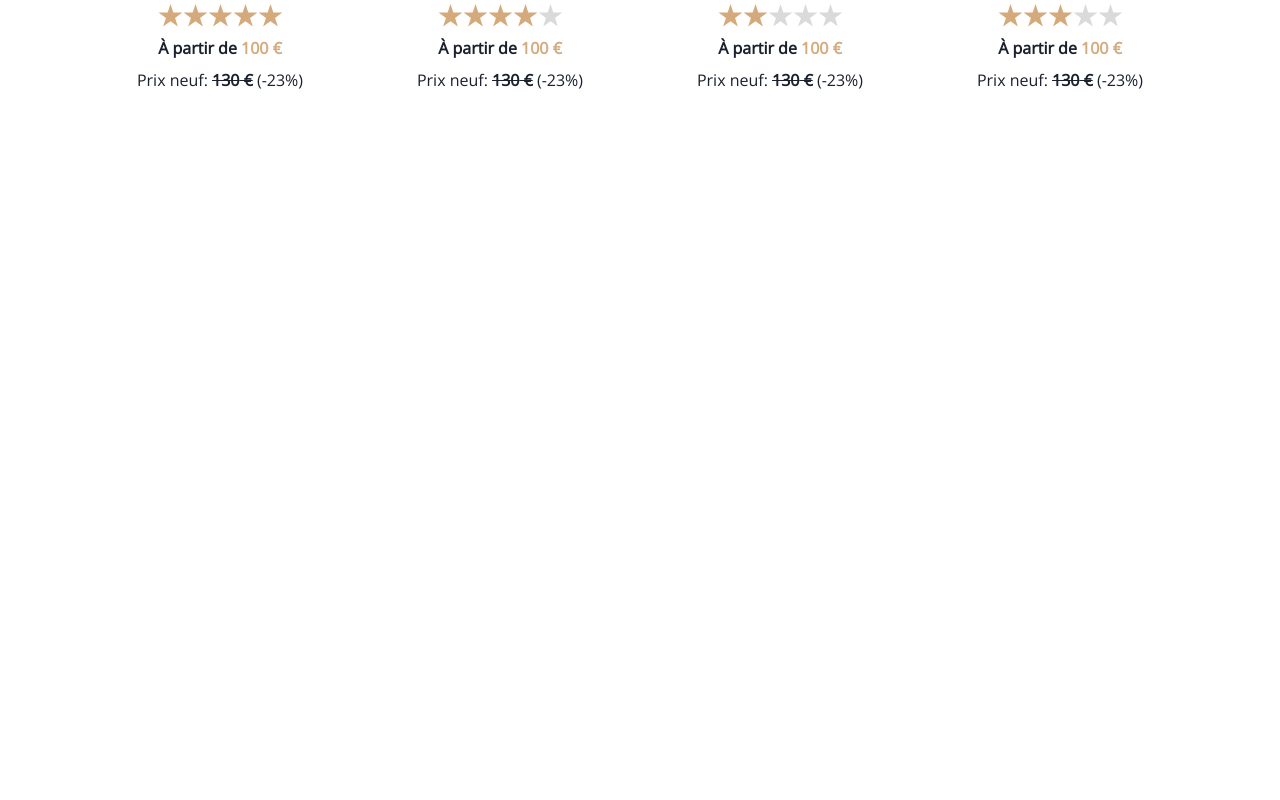
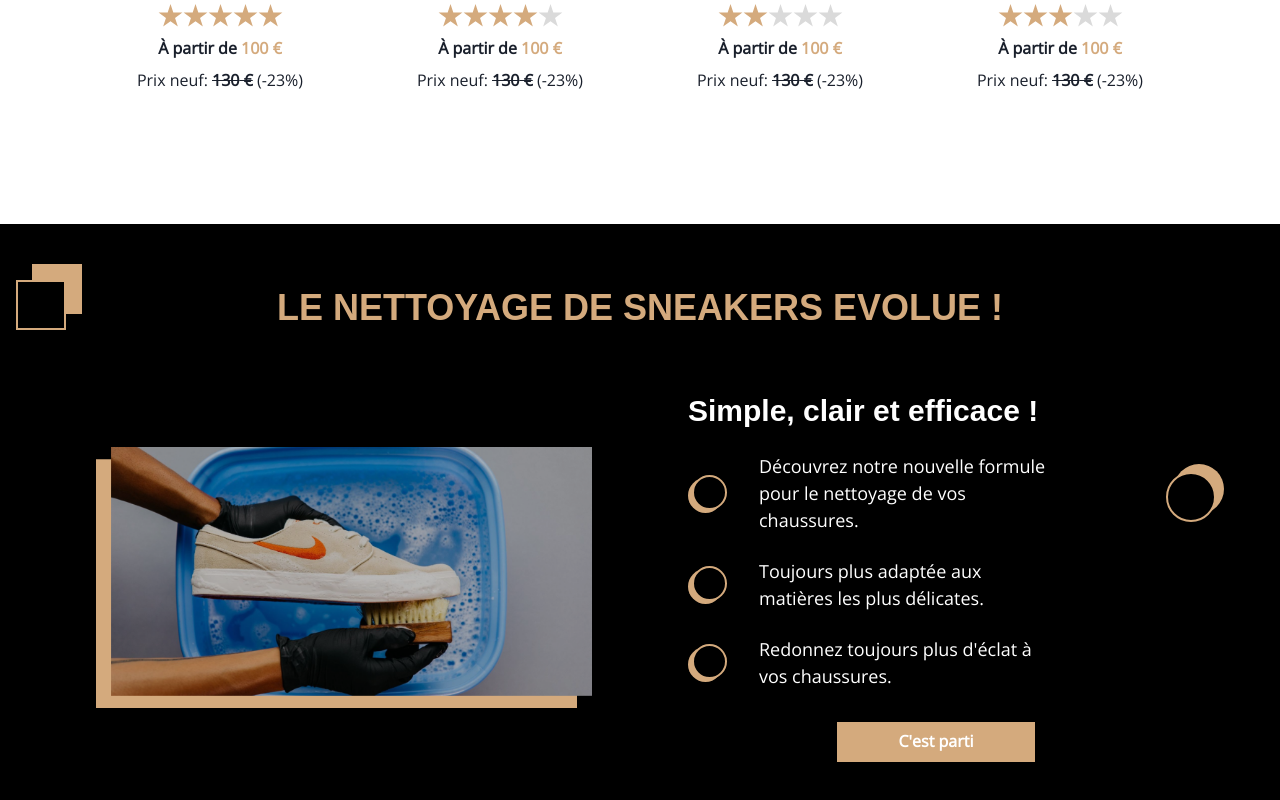
Before and after one commit to Ulysseassoo/pfe-revives-front, a React (Vite) app: page / in a window 1280 px wide. Shown: the part 1886-2686 px from the top of the page. Before the commit the page ends 2014 px from the top, so only its background shows below. Built offline with nearby package versions, Linux system fonts and the light colour scheme; no server answers; a web font is replaced by a local one.

Commit message:
Added circles and squares

```diff
--- /dev/null
+++ b/src/components/Circle.tsx
@@ -0,0 +1,41 @@
+import { Box } from "@chakra-ui/react";
+import React from "react";
+
+interface Props {
+	height?: number | string;
+	width?: number | string;
+	top?: number | string;
+	left?: number | string;
+	right?: number | string;
+	bottom?: number | string;
+	initialBackground?: string;
+}
+
+const Circle = (props: Props) => {
+	return (
+		<Box
+			background="primary"
+			position="absolute"
+			transition="0.3s all ease"
+			height="40px"
+			width="40px"
+			borderRadius="full"
+			zIndex={0}
+			_before={{
+				content: `""`,
+				height: props.height ?? "40px",
+				width: props.width ?? "40px",
+				position: "absolute",
+				background: props.initialBackground ?? "black",
+				border: "2px solid transparent",
+				borderColor: "primary",
+				borderRadius: "full",
+				top: 2,
+				left: -2,
+			}}
+			{...props}
+		/>
+	);
+};
+
+export default Circle;
--- a/src/components/Home/Carousel/index.tsx
+++ b/src/components/Home/Carousel/index.tsx
@@ -29,7 +29,7 @@ const Carousel = () => {
 	const [activeIndex, setActiveIndex] = useState(0);
 
 	return (
-		<Flex position="relative" overflow="hidden">
+		<Flex as="section" position="relative" overflow="hidden">
 			<Box
 				// @ts-ignore
 				as="swiper-container"
--- a/src/components/Home/Catalog/index.tsx
+++ b/src/components/Home/Catalog/index.tsx
@@ -10,7 +10,7 @@ import StarActivate from "@assets/Common/Illustration/star-activate.svg";
 import StarDisable from "@assets/Common/Illustration/star-disable.svg";
 
 const Catalog = () => {
-	const [isSmallerThan890] = useMediaQuery("(max-width: 890px)");
+	const [isSmallerThan980] = useMediaQuery("(max-width: 980px)");
 	const shoesToDisplay = dummyShoes.slice(0, 8);
 	const discount = Math.round(((dummyShoes[0].realPrice - dummyShoes[0].price) / dummyShoes[0].realPrice) * 100);
 	return (
@@ -22,7 +22,8 @@ const Catalog = () => {
 				md: "repeat(2,minmax(0,1fr))",
 				sm: "repeat(1,minmax(0,1fr))",
 			}}
-			paddingX={isSmallerThan890 ? PADDING_IPAD : PADDING_DESKTOP}
+			as="section"
+			paddingX={isSmallerThan980 ? PADDING_IPAD : PADDING_DESKTOP}
 		>
 			{shoesToDisplay.map((shoe, index) => (
 				<ChakraLink
--- /dev/null
+++ b/src/components/Home/CleaningSection/index.tsx
@@ -0,0 +1,98 @@
+import { Box, Button, Center, Flex, HStack, Heading, Image, Text, VStack, useMediaQuery } from "@chakra-ui/react";
+import React from "react";
+import ShoeCleaning from "@assets/Home/shoe-cleaning.png";
+import Point from "@assets/Home/point.svg";
+import { PADDING_DESKTOP, PADDING_IPAD } from "@theme/theme";
+import Square from "@components/Square";
+import Circle from "@components/Circle";
+
+const CleaningSection = () => {
+	const [isSmallerThan980] = useMediaQuery("(max-width: 980px)");
+
+	return (
+		<Center
+			maxW="100%"
+			paddingX={isSmallerThan980 ? PADDING_IPAD : PADDING_DESKTOP}
+			height={isSmallerThan980 ? "auto" : "600px"}
+			background="black"
+			flexDir="column"
+			gap="4rem"
+			paddingY={isSmallerThan980 ? "2rem" : "0.5rem"}
+			position="relative"
+		>
+			<Square
+				width={isSmallerThan980 ? "40px" : "50px"}
+				height={isSmallerThan980 ? "40px" : "50px"}
+				top={isSmallerThan980 ? "400px" : 10}
+				left={8}
+			/>
+			<Circle
+				width={isSmallerThan980 ? "40px" : "50px"}
+				height={isSmallerThan980 ? "40px" : "50px"}
+				top={isSmallerThan980 ? 40 : 60}
+				right={14}
+			/>
+			<Heading
+				as="h3"
+				fontWeight={"extrabold"}
+				textAlign={isSmallerThan980 ? "center" : "initial"}
+				fontSize={isSmallerThan980 ? "3xl" : "4xl"}
+				textTransform={"uppercase"}
+				color="primary"
+				zIndex="4"
+				position="relative"
+			>
+				Le nettoyage de sneakers evolue !
+			</Heading>
+			<Flex gap="6rem" alignItems="center" flexDir={isSmallerThan980 ? "column" : "row"}>
+				<Box flex="1">
+					<Image objectFit={"contain"} height="100%" w="100%" src={ShoeCleaning} alt="Shoe cleaning" />
+				</Box>
+				<Center flex="1">
+					<VStack alignItems="baseline" spacing="6" color="white">
+						<Heading fontSize={isSmallerThan980 ? "xl" : "3xl"} as="h4" fontWeight={"bold"}>
+							Simple, clair et efficace !
+						</Heading>
+						<HStack spacing="8" alignItems="center">
+							<Image src={Point} alt="Point" />
+							<Text fontSize={isSmallerThan980 ? "md" : "lg"} maxW="60%">
+								Découvrez notre nouvelle formule pour le nettoyage de vos chaussures.{" "}
+							</Text>
+						</HStack>
+						<HStack spacing="8" alignItems="center">
+							<Image src={Point} alt="Point" />
+							<Text fontSize={isSmallerThan980 ? "md" : "lg"} maxW="60%">
+								Toujours plus adaptée aux matières les plus délicates.{" "}
+							</Text>
+						</HStack>
+						<HStack spacing="8" alignItems="center">
+							<Image src={Point} alt="Point" />
+							<Text fontSize={isSmallerThan980 ? "md" : "lg"} maxW="60%">
+								Redonnez toujours plus d&apos;éclat à vos chaussures.{" "}
+							</Text>
+						</HStack>
+
+						<Center alignSelf={"center"} w="40%">
+							<Button
+								mt="2"
+								p="2"
+								w="full"
+								background="primary"
+								color="white"
+								_hover={{
+									background: "primaryHover",
+								}}
+								type="button"
+								borderRadius={"none"}
+							>
+								C'est parti
+							</Button>
+						</Center>
+					</VStack>
+				</Center>
+			</Flex>
+		</Center>
+	);
+};
+
+export default CleaningSection;
--- /dev/null
+++ b/src/components/Square.tsx
@@ -0,0 +1,39 @@
+import { Box } from "@chakra-ui/react";
+import React from "react";
+
+interface Props {
+	height?: number | string;
+	width?: number | string;
+	top?: number | string;
+	left?: number | string;
+	right?: number | string;
+	bottom?: number | string;
+	initialBackground?: string;
+}
+
+const Square = (props: Props) => {
+	return (
+		<Box
+			background="primary"
+			position="absolute"
+			transition="0.3s all ease"
+			height="40px"
+			width="40px"
+			zIndex={0}
+			_before={{
+				content: `""`,
+				height: props.height ?? "40px",
+				width: props.width ?? "40px",
+				position: "absolute",
+				background: props.initialBackground ?? "black",
+				border: "2px solid transparent",
+				borderColor: "primary",
+				top: 4,
+				left: -4,
+			}}
+			{...props}
+		/>
+	);
+};
+
+export default Square;
--- a/src/pages/Home/index.tsx
+++ b/src/pages/Home/index.tsx
@@ -5,13 +5,14 @@ import ShowShoesSection from "@components/Home/ShowShoesSection";
 import TitleWithLogoBackground from "@components/Common/TitleWithLogoBackground";
 import Catalog from "@components/Home/Catalog";
 import { PADDING_IPAD, PADDING_DESKTOP } from "@theme/theme";
+import CleaningSection from "@components/Home/CleaningSection";
 
 const Home = () => {
 	const [isSmallerThan890] = useMediaQuery("(max-width: 890px)");
 	return (
 		<Flex gap="12vh" flexDir="column">
 			<Carousel />
-			<Center paddingX={isSmallerThan890 ? PADDING_IPAD : PADDING_DESKTOP}>
+			<Center as="section" paddingX={isSmallerThan890 ? PADDING_IPAD : PADDING_DESKTOP}>
 				<Center flexDir="column" gap="6" maxW={isSmallerThan890 ? "90%" : "80%"}>
 					<Heading
 						textTransform={"uppercase"}
@@ -32,6 +33,7 @@ const Home = () => {
 				</Center>
 			</Center>
 			<Catalog />
+			<CleaningSection />
 		</Flex>
 	);
 };
```
Also changed, not shown: src/assets/Home/point.svg (added), src/assets/Home/shoe-cleaning.png (added).
